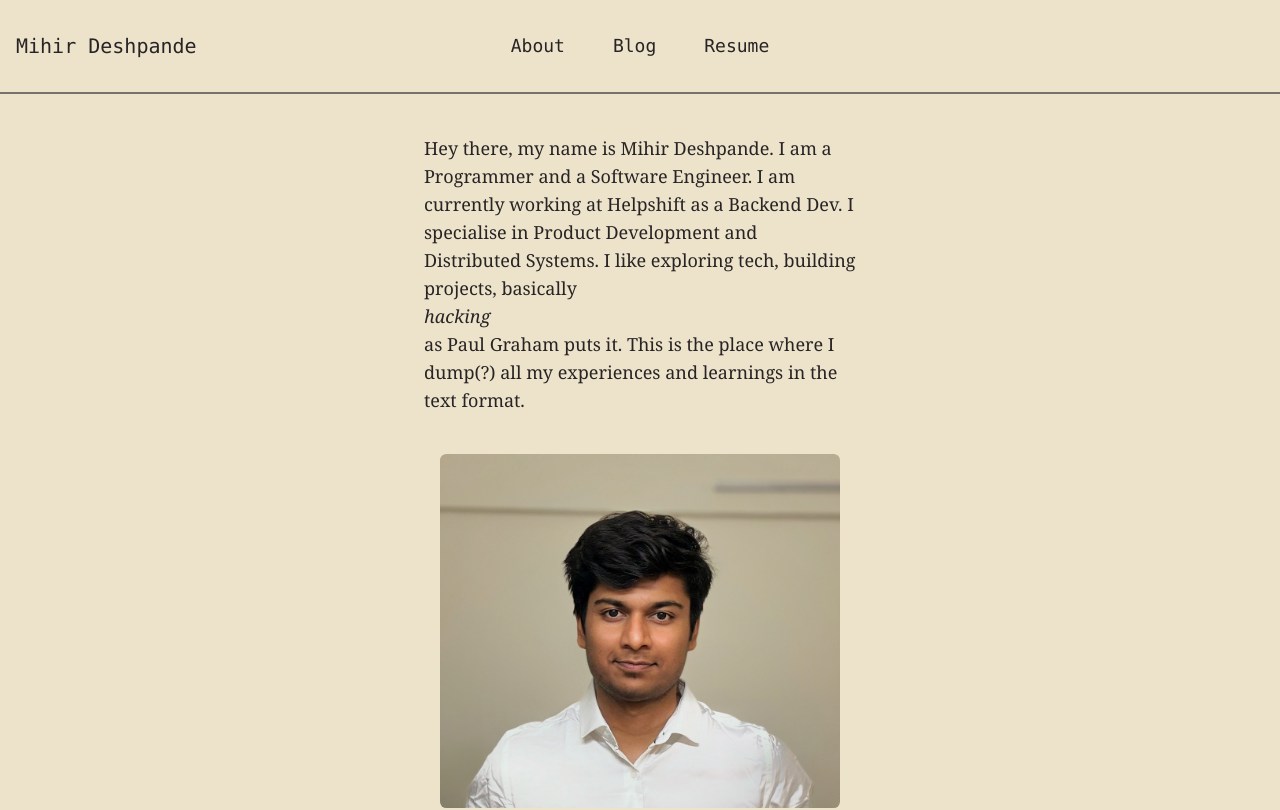
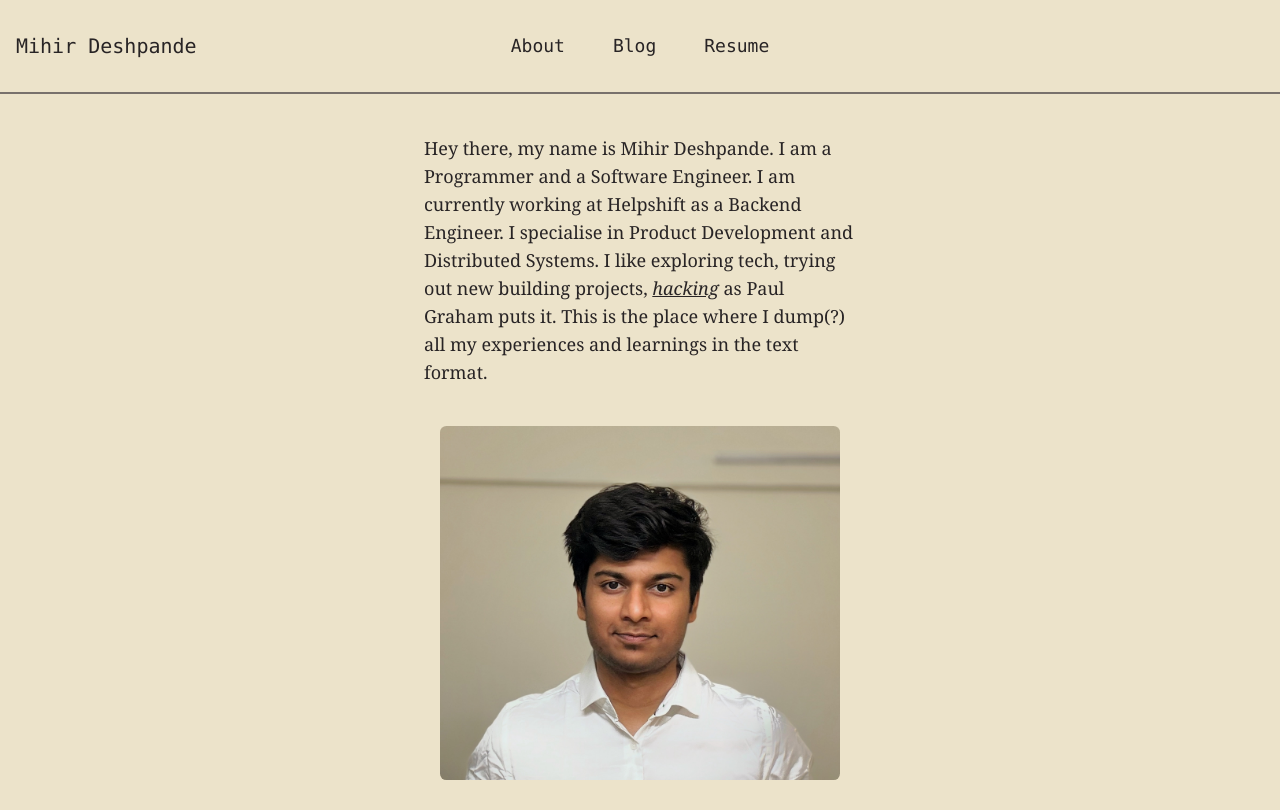
Before and after one commit to mihirrd/next-blog, a Next.js app: page /about in a window 1280 px wide. Shown: the top 810 px of the page. Built offline with nearby package versions, Linux system fonts and the light colour scheme.

Commit message:
Fix formatting in about

```diff
--- a/app/about/page.tsx
+++ b/app/about/page.tsx
@@ -10,7 +10,7 @@ const page = () => {
         <div className="flex flex-col p-10 w-full lg:w-2/5 md:text-lg">
           <p className='mb-10'>
             Hey there, my name is Mihir Deshpande.
-            I am a Programmer and a Software Engineer. I am currently working at Helpshift as a Backend Dev. I specialise in Product Development and Distributed Systems. I like exploring tech, building projects, basically <p className='italic'>hacking </p> as <a href='https://www.paulgraham.com/hp.html'>Paul Graham </a> puts it. This is the place where I dump(?) all my experiences and learnings in the text format.
+            I am a Programmer and a Software Engineer. I am currently working at Helpshift as a Backend Engineer. I specialise in Product Development and Distributed Systems. I like exploring tech, trying out new building projects, <a href='https://www.paulgraham.com/hp.html' target="blank" className='italic underline'>hacking</a> as Paul Graham puts it. This is the place where I dump(?) all my experiences and learnings in the text format.
           </p>
           <div className="flex justify-center mb-10">
             <Image
```
